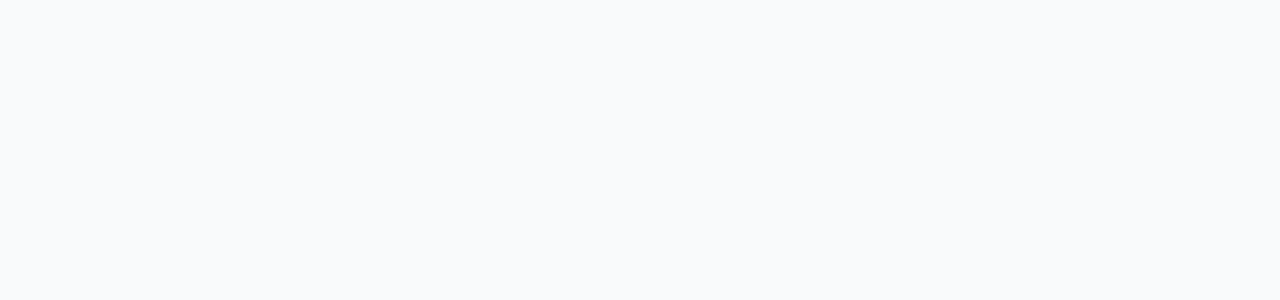
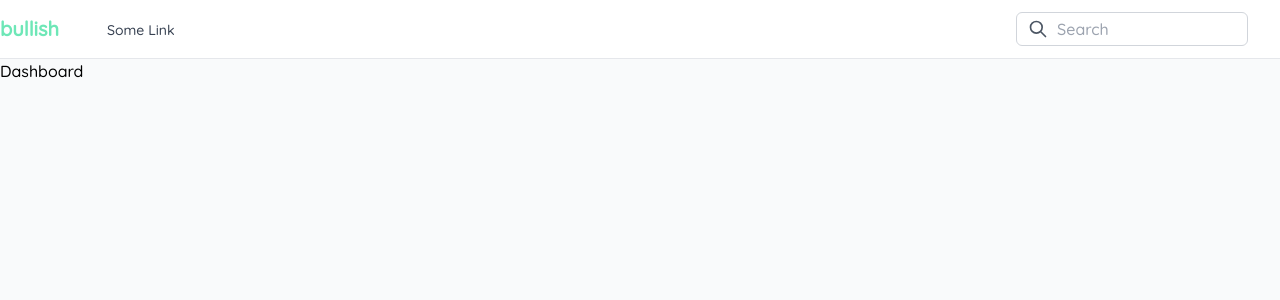
Before and after one commit to J-Obog/bullish-marketsim, a React (Create React App) app in the folder client/: page / in a window 1280 px wide. Shown: the top 300 px of the page. Built offline with nearby package versions, Linux system fonts and the light colour scheme.

Commit message:
nav only now only shows on private routes

```diff
--- a/client/src/App.js
+++ b/client/src/App.js
@@ -1,7 +1,7 @@
-import React, { useEffect, useState } from "react";
+import React from "react";
 
 //routing
-import { Switch, BrowserRouter as Router, Route, Redirect } from "react-router-dom";
+import { Switch, BrowserRouter as Router } from "react-router-dom";
 import PrivateRoute from "./routing/PrivateRoute";
 import PublicRoute from "./routing/PublicRoute";
 
@@ -14,7 +14,15 @@
     return (
         <Router>
             <Auth>
-
+                <Switch>
+                    <PublicRoute path="/login" component={Login} exact restricted/>
+                    <PublicRoute path="/signup" component={Signup} exact restricted/>
+                    <PrivateRoute path="/" component={Dashboard} exact />
+                    <PrivateRoute path="/orders" component={Orders} exact />
+                    <PrivateRoute path="/portfolio" component={Portfolio} exact />
+                    <PrivateRoute path="/stock/:id" component={Stock} exact />
+                    <PrivateRoute path="*" component={NoMatch} exact />
+                </Switch>
             </Auth>
         </Router>
     );
--- a/client/src/routing/PrivateRoute.js
+++ b/client/src/routing/PrivateRoute.js
@@ -1,9 +1,10 @@
 import { React } from 'react';
 import { Route, Redirect } from 'react-router-dom';
+import Navbar from '../components/core/Navbar';
 
-const PrivateRoute = ({ component: Component, authenticated, ...rest }) => {
+const PrivateRoute = ({ component: Component, ...rest }) => {
     return (
-        <Route {...rest} render={props => (authenticated ? <Component {...props} /> : <Redirect to="/login" />)} />
+        <Route {...rest} render={props => (true  ? <><Navbar/><Component {...props} /></> : <Redirect to="/login" />)} />
     )
 }
 
--- a/client/src/routing/PublicRoute.js
+++ b/client/src/routing/PublicRoute.js
@@ -1,9 +1,9 @@
 import React from "react";
 import { Route, Redirect } from "react-router-dom";
 
-const PublicRoute = ({ component: Component, authenticated, restricted, ...rest }) => {
+const PublicRoute = ({ component: Component, restricted, ...rest }) => {
   return (
-    <Route {...rest} render={(props) => authenticated && restricted ? <Redirect to="/" /> : <Component {...props} /> }/>
+    <Route {...rest} render={(props) => true && restricted ? <Redirect to="/" /> : <Component {...props} /> }/>
   )
 };
 
```
